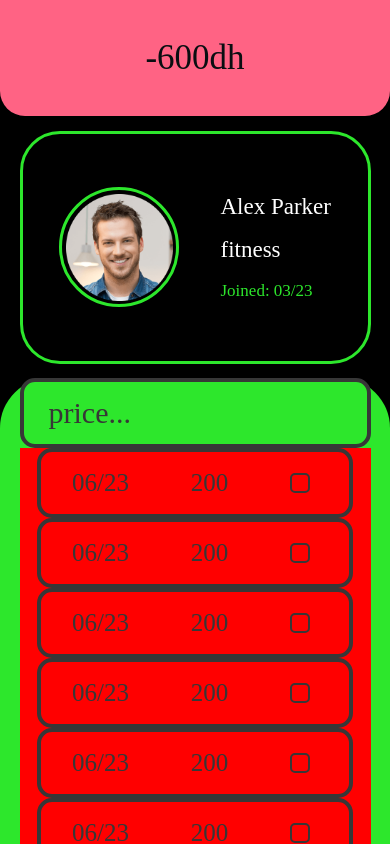
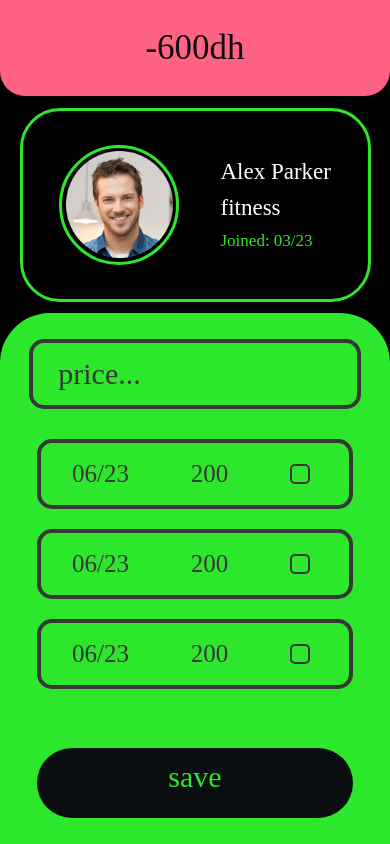
Before and after one commit to cookupfit/Frontcookupfit, a React Native app: screen /Createpaiment in a window 390 px wide. Built offline with nearby package versions, Linux system fonts and the light colour scheme.

Commit message:
i just create paiment now i need pop up

```diff
--- a/src/components/paiment/paimentprice.js
+++ b/src/components/paiment/paimentprice.js
@@ -37,7 +37,7 @@ const Paimentprice = () => {
   return (
     <View style={{
         width: '90%',
-
+        marginTop: 20
       }}>
               <View
                 style={{
--- a/src/pages/managment/Createpaiment.js
+++ b/src/pages/managment/Createpaiment.js
@@ -16,10 +16,13 @@ import {
 import {
   redColor,
   FONT_BOLD,
-  yellowColor,
+  blackColor,
   greenColor,
   greyColor,
 } from '../../assets/colors';
+
+
+
 
 import Paimentprice from '../../components/paiment/paimentprice';
 // notification component
@@ -49,7 +52,7 @@ const styles = StyleSheet.create({
   listpaiement: {
     backgroundColor: greenColor,
     width: '100%',
-    flex: 1.6,
+    flex: 2.2,
     borderTopLeftRadius: 50,
     borderTopRightRadius: 50,
     justifyContent: 'center',
@@ -67,16 +70,19 @@ const styles = StyleSheet.create({
     borderColor: greyColor,
   },
   v_view: {
-    width: '90%',
+    width: '85%',
+    marginTop: 15,
+    flex: 0.3,
+    justifyContent: 'center'
+
   },
-  checkBox: {
-    width: 20,
-    height: 20,
-    marginRight: 8,
-    borderWidth: 2,
-    borderColor: greyColor,
-    borderRadius: 5,
+  scrol: {
+    flex: 1, width: '90%',
   },
+  c_scrol: {
+    justifyContent: 'center',
+            alignItems: 'center',
+  }
 });
 
 const Createpaiment = () => {
@@ -103,7 +109,7 @@ const Createpaiment = () => {
       () => {
         Animated.timing(flexAnim, {
           toValue: 0.9,
-          duration: 1000,
+          duration: 900,
           easing: Easing.easeInOut,
           useNativeDriver: false,
         }).start();
@@ -128,6 +134,7 @@ const Createpaiment = () => {
       </Animated.View>
 
       <View style={styles.listpaiement}>
+
         <View style={styles.v_view}>
           <TextInput
             style={styles.input}
@@ -139,24 +146,37 @@ const Createpaiment = () => {
           />
         </View>
 
+        {!keyboardVisible &&
         <ScrollView
-          style={{flex: 1, width: '90%'}}
-          contentContainerStyle={{
-            backgroundColor: 'red',
-            justifyContent: 'center',
-            alignItems: 'center',
-          }}>
+          style={styles.scrol}
+          contentContainerStyle={styles.c_scrol}>
           <Paimentprice />
           <Paimentprice />
           <Paimentprice />
-          <Paimentprice />
-          <Paimentprice />
-          <Paimentprice />
-          <Paimentprice />
-          <Paimentprice />
-        </ScrollView>
+        </ScrollView>}
 
-        <TouchableOpacity></TouchableOpacity>
+        <View style={{flex: 0.4, width: '90%', alignItems: 'center', justifyContent: 'center'}}>
+        {keyboardVisible &&<TouchableOpacity style={{backgroundColor: blackColor,
+    width: '90%',
+    height: 70,
+    borderRadius: 40,
+    alignItems: 'center',}} >
+      <Text style={{color: greenColor,
+    fontFamily: FONT_BOLD,
+    fontSize: 30,
+    paddingTop: 12}}>ok</Text>
+    </TouchableOpacity>}
+    {!keyboardVisible &&<TouchableOpacity style={{backgroundColor: blackColor,
+    width: '90%',
+    height: 70,
+    borderRadius: 40,
+    alignItems: 'center',}} >
+      <Text style={{color: greenColor,
+    fontFamily: FONT_BOLD,
+    fontSize: 30,
+    paddingTop: 12}}>save</Text>
+    </TouchableOpacity>}
+        </View>
       </View>
     </KeyboardAvoidingView>
   );
```
